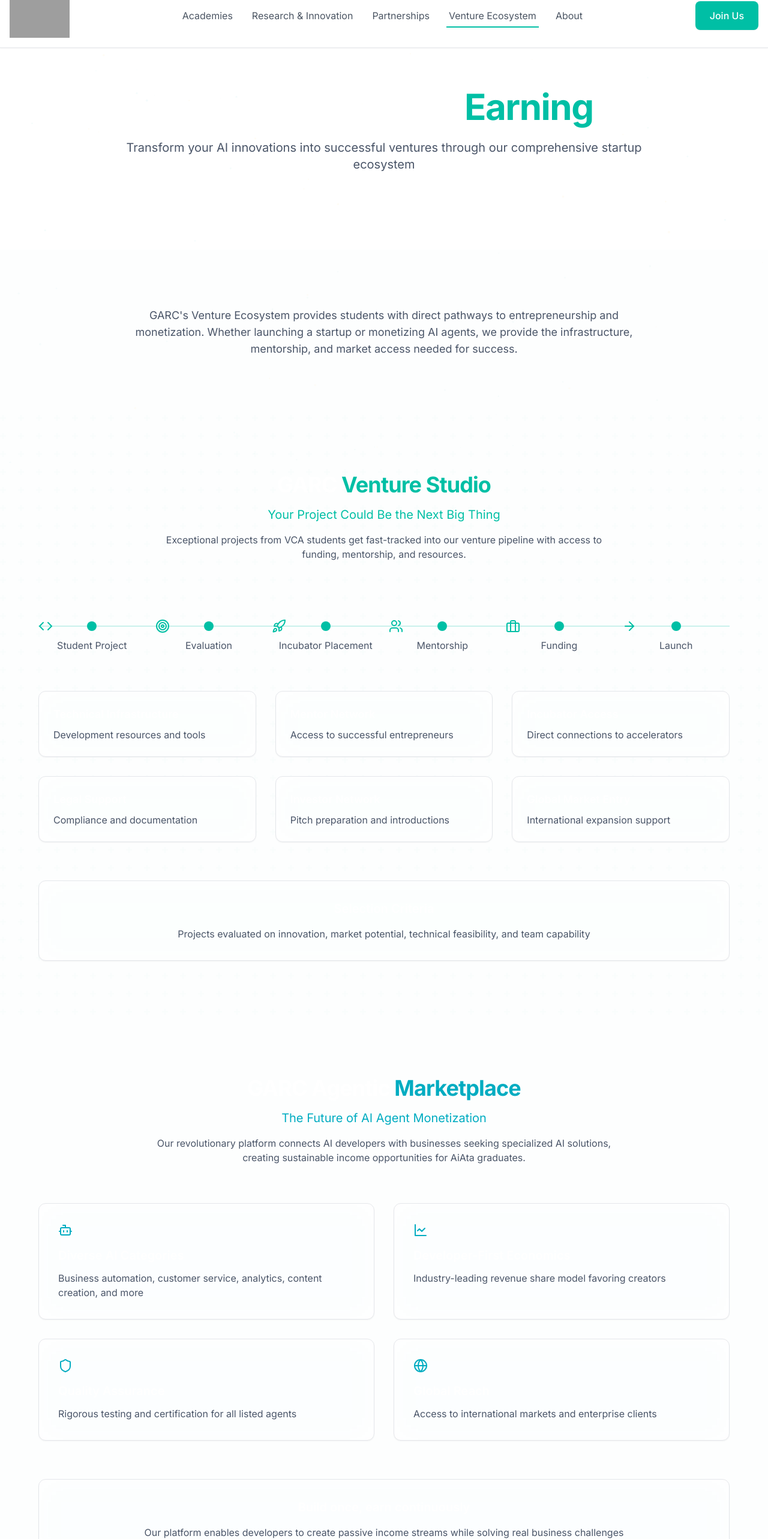
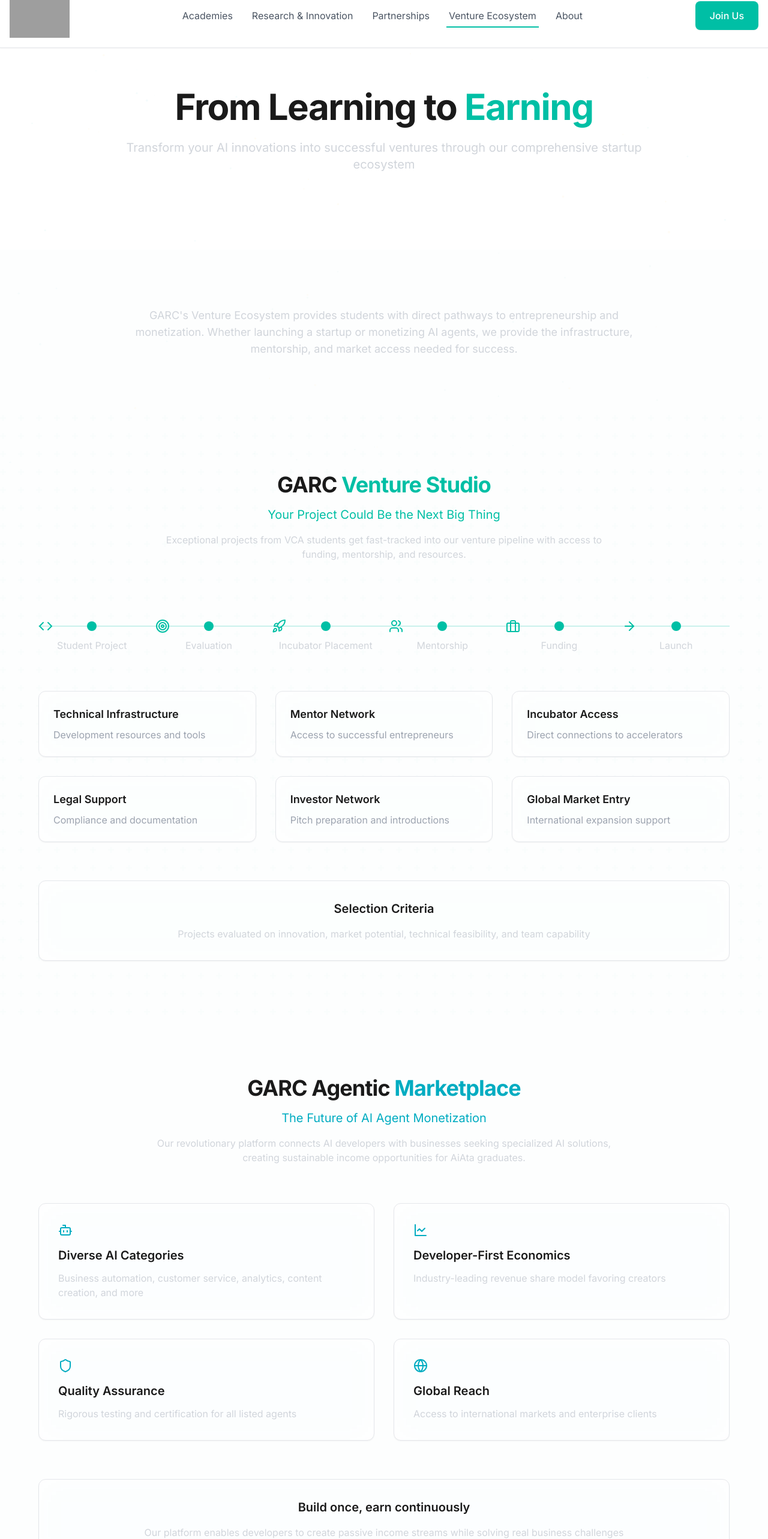
Before and after one commit to RaupscZAN/GARC-2, a React (Vite) app: page /venture-ecosystem in a window 1280 px wide. Shown: the part 28-2594 px from the top of the page at 60% size. Built offline with nearby package versions, Linux system fonts and the light colour scheme; grey boxes are pictures that could not be loaded.

Commit message:
Updated VentureEcosystem.tsx

```diff
--- a/src/pages/VentureEcosystem.tsx
+++ b/src/pages/VentureEcosystem.tsx
@@ -16,10 +16,10 @@ const VentureEcosystem: React.FC = () => {
       <Section className="pt-32 pb-16">
         <div className="text-center max-w-4xl mx-auto">
           <h1 className="heading-xl mb-6">
-            <span className="text-white">From Learning to </span>
+            <span className="text-app-text">From Learning to </span>
             <span className="text-primary">Earning</span>
           </h1>
-          <p className="text-xl text-app-text-muted mb-8">
+          <p className="text-xl text-gray-300 mb-8">
             Transform your AI innovations into successful ventures through our comprehensive startup ecosystem
           </p>
         </div>
@@ -28,7 +28,7 @@ const VentureEcosystem: React.FC = () => {
       {/* Intro Section */}
       <Section className="bg-surface/30">
         <div className="max-w-4xl mx-auto text-center">
-          <p className="text-lg text-app-text-muted">
+          <p className="text-lg text-gray-300">
             GARC's Venture Ecosystem provides students with direct pathways to entrepreneurship and monetization.
             Whether launching a startup or monetizing AI agents, we provide the infrastructure, mentorship, and
             market access needed for success.
@@ -41,11 +41,11 @@ const VentureEcosystem: React.FC = () => {
         <div className="max-w-6xl mx-auto">
           <div className="text-center mb-16">
             <h2 className="heading-lg mb-4">
-              <span className="text-white">GARC </span>
+              <span className="text-app-text">GARC </span>
               <span className="text-primary">Venture Studio</span>
             </h2>
             <p className="text-xl text-primary mb-4">Your Project Could Be the Next Big Thing</p>
-            <p className="text-app-text-muted max-w-3xl mx-auto">
+            <p className="text-gray-300 max-w-3xl mx-auto">
               Exceptional projects from VCA students get fast-tracked into our venture pipeline with access to
               funding, mentorship, and resources.
             </p>
@@ -67,7 +67,7 @@ const VentureEcosystem: React.FC = () => {
                   <div className="absolute top-1/2 left-1/2 -translate-x-1/2 -translate-y-1/2 w-4 h-4 bg-primary rounded-full"></div>
                   <div className="pt-8 text-center">
                     <div className="text-primary mb-2">{step.icon}</div>
-                    <p className="text-app-text-muted">{step.label}</p>
+                    <p className="text-gray-300">{step.label}</p>
                   </div>
                 </div>
               ))}
@@ -103,16 +103,16 @@ const VentureEcosystem: React.FC = () => {
               }
             ].map((service, index) => (
               <Card key={index} className="p-6" glowColor="primary">
-                <h3 className="text-lg font-semibold text-white mb-2">{service.title}</h3>
-                <p className="text-app-text-muted">{service.description}</p>
+                <h3 className="text-lg font-semibold text-app-text mb-2">{service.title}</h3>
+                <p className="text-gray-400">{service.description}</p>
               </Card>
             ))}
           </div>
 
           {/* Selection Criteria */}
           <Card className="p-8 text-center" glowColor="primary">
-            <h3 className="text-xl font-semibold text-white mb-4">Selection Criteria</h3>
-            <p className="text-app-text-muted">
+            <h3 className="text-xl font-semibold text-app-text mb-4">Selection Criteria</h3>
+            <p className="text-gray-300">
               Projects evaluated on innovation, market potential, technical feasibility, and team capability
             </p>
           </Card>
@@ -124,11 +124,11 @@ const VentureEcosystem: React.FC = () => {
         <div className="max-w-6xl mx-auto">
           <div className="text-center mb-16">
             <h2 className="heading-lg mb-4">
-              <span className="text-white">GARC Agentic </span>
+              <span className="text-app-text">GARC Agentic </span>
               <span className="text-secondary">Marketplace</span>
             </h2>
             <p className="text-xl text-secondary mb-4">The Future of AI Agent Monetization</p>
-            <p className="text-app-text-muted max-w-3xl mx-auto">
+            <p className="text-gray-300 max-w-3xl mx-auto">
               Our revolutionary platform connects AI developers with businesses seeking specialized AI solutions,
               creating sustainable income opportunities for AiAta graduates.
             </p>
@@ -160,16 +160,16 @@ const VentureEcosystem: React.FC = () => {
             ].map((feature, index) => (
               <Card key={index} className="p-8" glowColor="secondary">
                 <div className="text-secondary mb-4">{feature.icon}</div>
-                <h3 className="text-xl font-semibold text-white mb-3">{feature.title}</h3>
-                <p className="text-app-text-muted">{feature.description}</p>
+                <h3 className="text-xl font-semibold text-app-text mb-3">{feature.title}</h3>
+                <p className="text-gray-300">{feature.description}</p>
               </Card>
             ))}
           </div>
 
           {/* Monetization Promise */}
           <Card className="p-8 text-center" glowColor="secondary">
-            <h3 className="text-xl font-semibold text-white mb-4">Build once, earn continuously</h3>
-            <p className="text-app-text-muted">
+            <h3 className="text-xl font-semibold text-app-text mb-4">Build once, earn continuously</h3>
+            <p className="text-gray-300">
               Our platform enables developers to create passive income streams while solving real business challenges
             </p>
           </Card>
@@ -181,7 +181,7 @@ const VentureEcosystem: React.FC = () => {
         <div className="max-w-6xl mx-auto">
           <div className="text-center mb-16">
             <h2 className="heading-lg mb-4">
-              <span className="text-white">Multiple Paths to </span>
+              <span className="text-app-text">Multiple Paths to </span>
               <span className="text-accent">Success</span>
             </h2>
           </div>
@@ -210,12 +210,12 @@ const VentureEcosystem: React.FC = () => {
               }
             ].map((path, index) => (
               <Card key={index} className="p-8" glowColor={path.color as 'primary' | 'secondary'}>
-                <h3 className="text-xl font-semibold text-white mb-6">{path.title}</h3>
+                <h3 className="text-xl font-semibold text-app-text mb-6">{path.title}</h3>
                 <ol className="space-y-4">
                   {path.steps.map((step, idx) => (
                     <li key={idx} className="flex items-start gap-3">
                       <span className={`text-${path.color} font-bold`}>{idx + 1}.</span>
-                      <span className="text-app-text-muted">{step}</span>
+                      <span className="text-gray-300">{step}</span>
                     </li>
                   ))}
                 </ol>
@@ -230,7 +230,7 @@ const VentureEcosystem: React.FC = () => {
         <div className="max-w-6xl mx-auto">
           <div className="text-center mb-16">
             <h2 className="heading-lg mb-4">
-              <span className="text-white">Comprehensive Support at </span>
+              <span className="text-app-text">Comprehensive Support at </span>
               <span className="text-primary">Every Stage</span>
             </h2>
           </div>
@@ -260,8 +260,8 @@ const VentureEcosystem: React.FC = () => {
             ].map((pillar, index) => (
               <Card key={index} className="p-6" glowColor="primary">
                 <div className="text-primary mb-4">{pillar.icon}</div>
-                <h3 className="text-lg font-semibold text-white mb-2">{pillar.title}</h3>
-                <p className="text-app-text-muted">{pillar.description}</p>
+                <h3 className="text-lg font-semibold text-app-text mb-2">{pillar.title}</h3>
+                <p className="text-gray-400">{pillar.description}</p>
               </Card>
             ))}
           </div>
@@ -272,10 +272,10 @@ const VentureEcosystem: React.FC = () => {
       <Section className="bg-surface/30">
         <div className="max-w-4xl mx-auto text-center">
           <h2 className="heading-lg mb-4">
-            <span className="text-white">Ready to Build Your </span>
+            <span className="text-app-text">Ready to Build Your </span>
             <span className="text-accent">AI Venture?</span>
           </h2>
-          <p className="text-xl text-app-text-muted mb-8">
+          <p className="text-xl text-gray-300 mb-8">
             Join GARC and transform your ideas into impactful businesses
           </p>
           <Button
```
